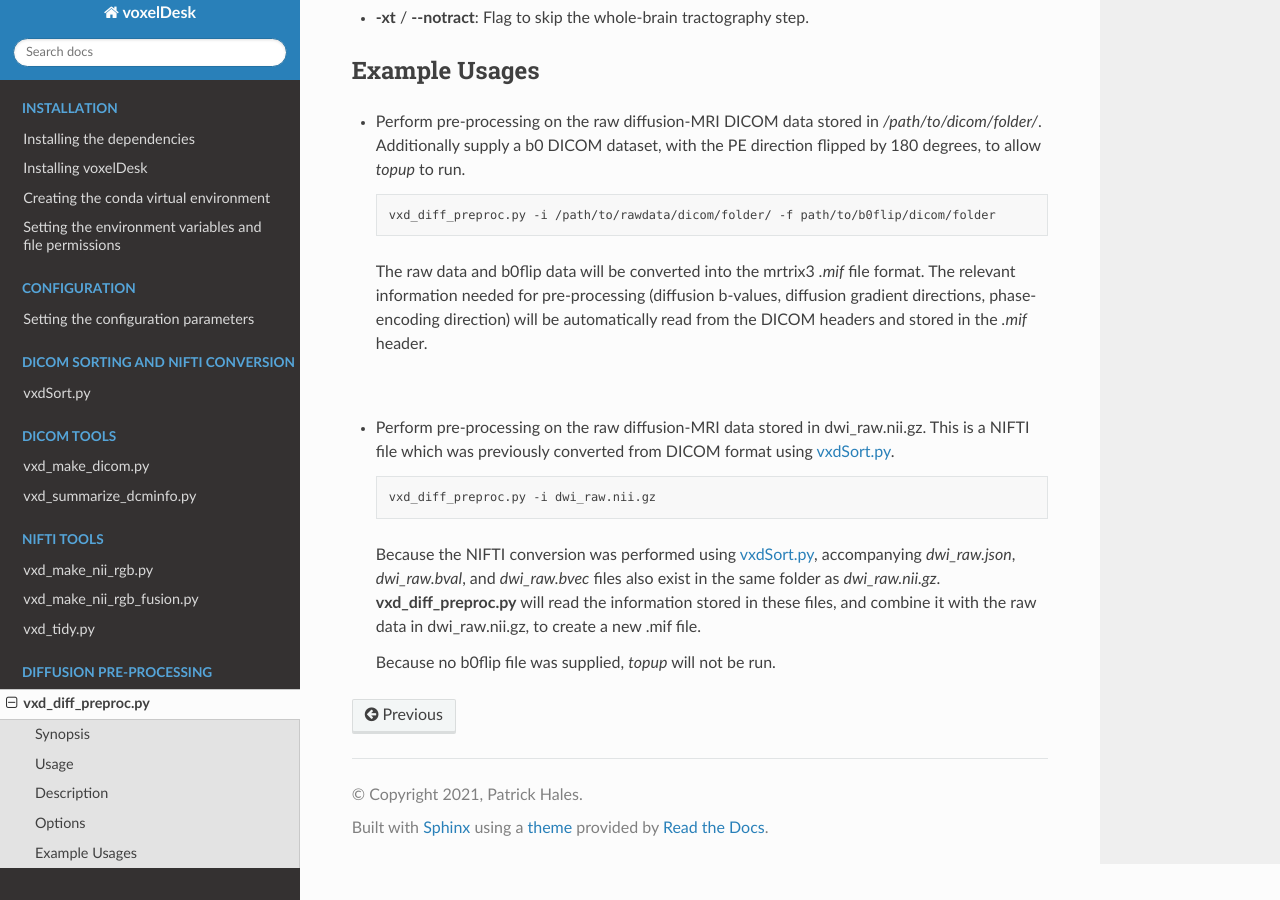
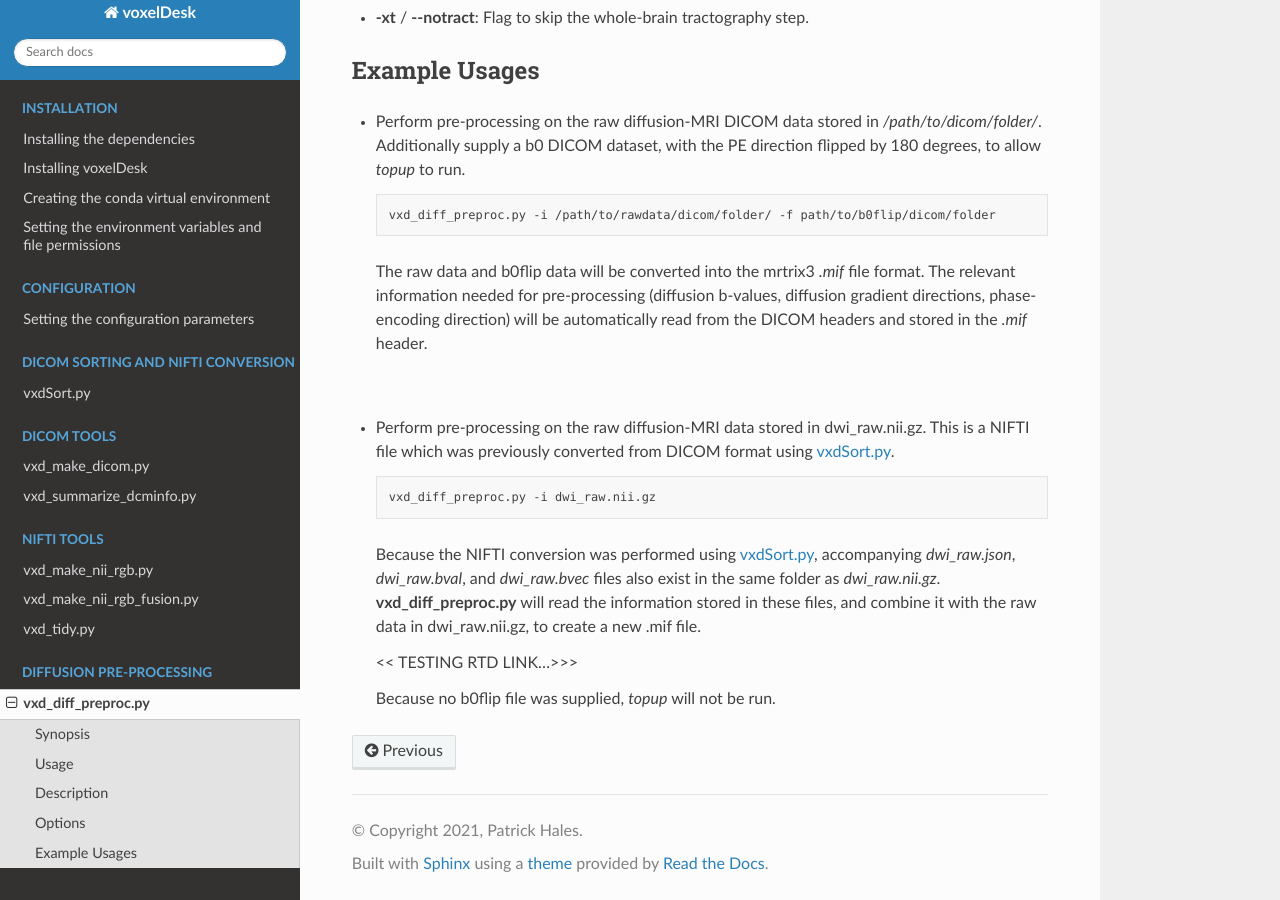
Before and after one commit to patrickhales/voxelDesk, a Sphinx documentation site: the page built from docs/source/vxdDiff/vxd_diff_preproc.rst, in a window 1280 px wide and 900 px high, scrolled down 2147 px. Built offline with Sphinx 7.4.7 and the Read the Docs theme 2.0.0, drawn with Linux system fonts in a browser that asks for light colours.

Commit message:
Update vxd_diff_preproc.rst

```diff
--- a/docs/source/vxdDiff/vxd_diff_preproc.rst
+++ b/docs/source/vxdDiff/vxd_diff_preproc.rst
@@ -117,4 +117,6 @@ Example Usages
   also exist in the same folder as *dwi_raw.nii.gz*. **vxd_diff_preproc.py** will read the information stored in these files, and
   combine it with the raw data in dwi_raw.nii.gz, to create a new .mif file.
 
+  << TESTING RTD LINK...>>>
+
   Because no b0flip file was supplied, *topup* will not be run.
```
